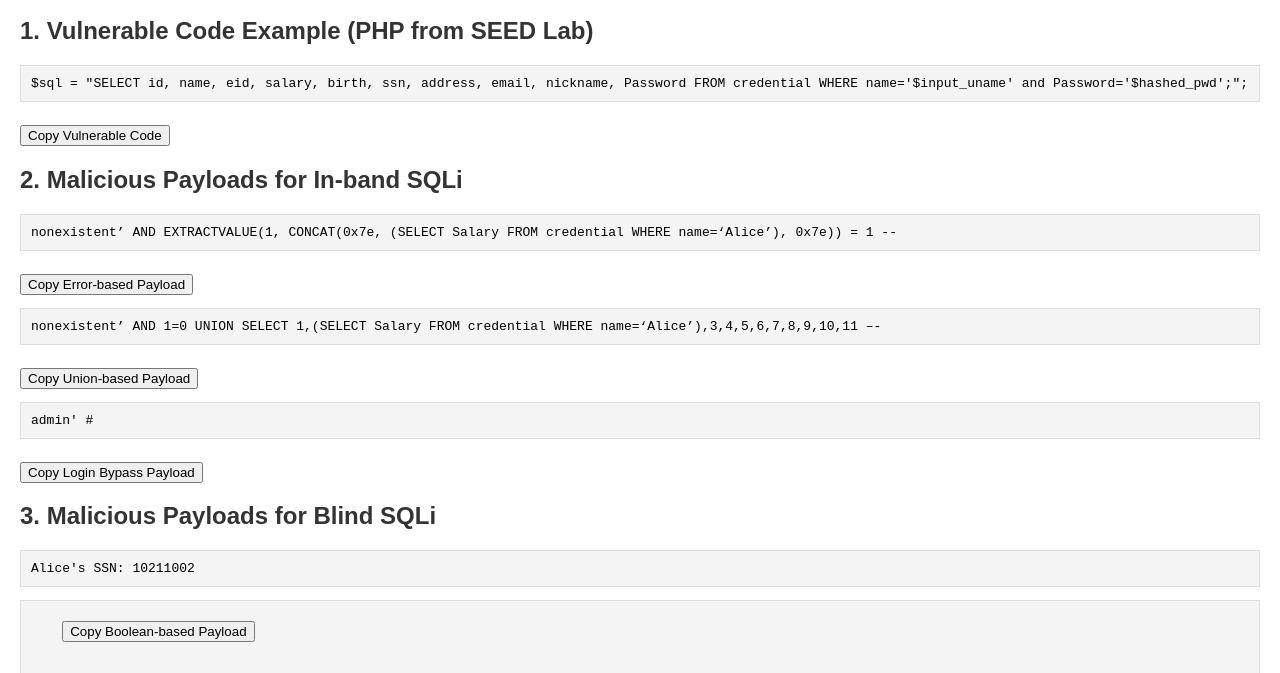
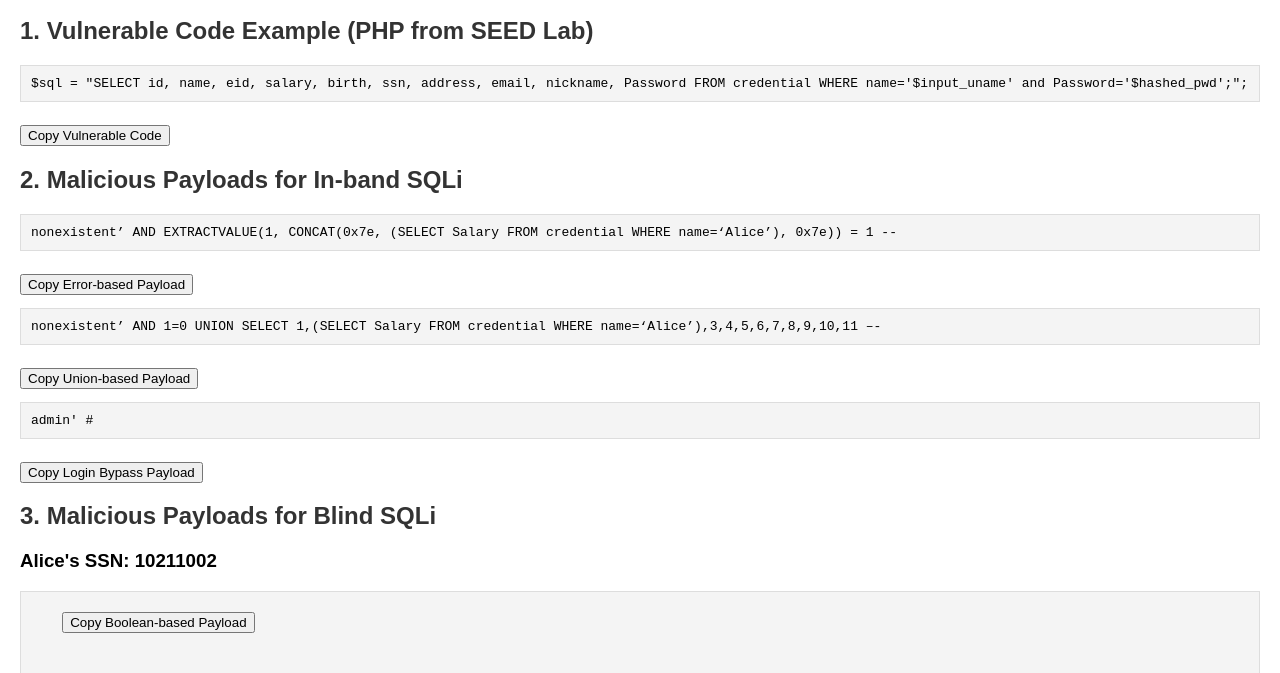
Before and after one commit to AAAAA11331AAAAA/SQL_Injection, a plain HTML site: page index.html in a window 1280 px wide. Shown: the part 119-792 px from the top of the page. Drawn offline with Linux system fonts and the light colour scheme.

Commit message:
Change SSN display from pre to h3 tag

```diff
--- a/index.html
+++ b/index.html
@@ -36,7 +36,7 @@
     <button onclick="copyToClipboard('inband-bypass')">Copy Login Bypass Payload</button>
 
     <h2>3. Malicious Payloads for Blind SQLi</h2>
-    <pre>Alice's SSN: 10211002</pre>
+    <h3>Alice's SSN: 10211002</h3>
     <pre id="blind-boolean"admin' AND SUBSTRING((SELECT ssn FROM credential WHERE name=‘Alice'),1,1)=‘1' --  </pre>
     <button onclick="copyToClipboard('blind-boolean')">Copy Boolean-based Payload</button>
 
```
